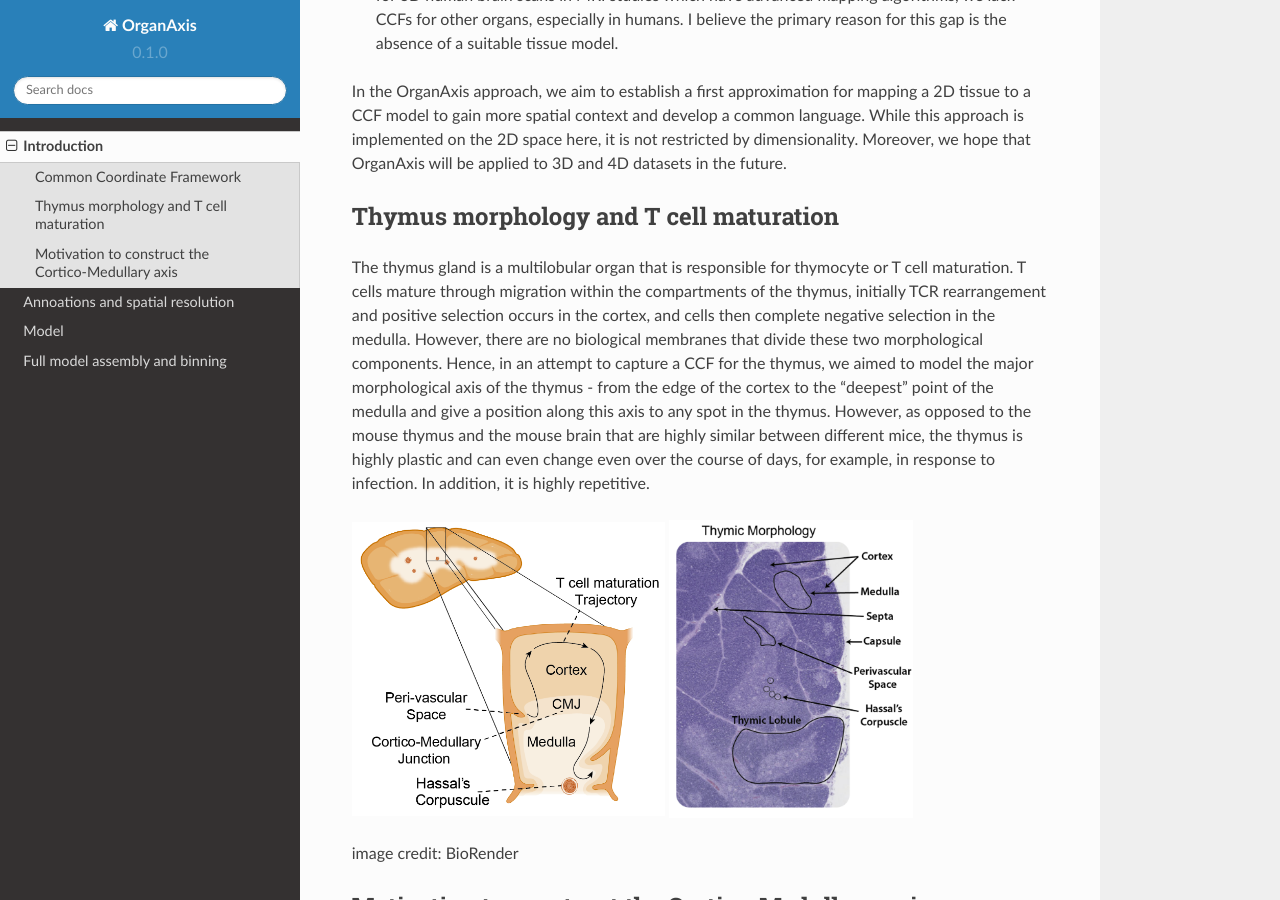
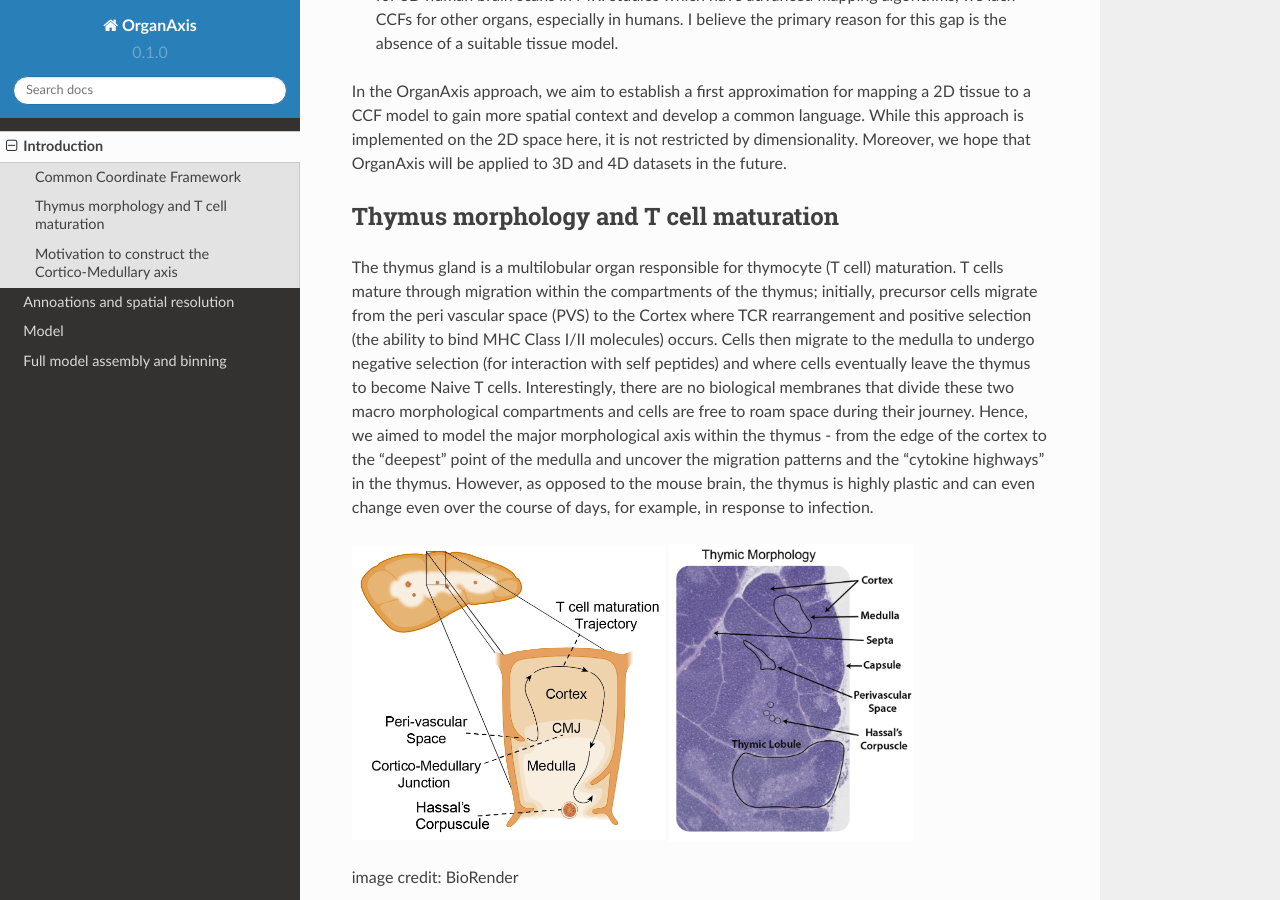
Before and after one commit to nadavyayon/organ_axis_tutorial, a Sphinx documentation site: the page built from docs/source/introduction.rst, in a window 1280 px wide and 900 px high, scrolled down 640 px. Built offline with Sphinx 7.4.7 and the Read the Docs theme 2.0.0, drawn with Linux system fonts in a browser that asks for light colours.

Commit message:
Update introduction.rst

```diff
--- a/docs/source/introduction.rst
+++ b/docs/source/introduction.rst
@@ -14,8 +14,8 @@ In the OrganAxis approach, we aim to establish a first approximation for mapping
 Thymus morphology and T cell maturation
 -----------------
 
-The thymus gland is a multilobular organ that is responsible for thymocyte or T cell maturation. T cells mature through migration within the compartments of the thymus, initially TCR rearrangement and positive selection occurs in the cortex, and cells then complete negative selection in the medulla. However, there are no biological membranes that divide these two morphological components.
-Hence, in an attempt to capture a CCF for the thymus, we aimed to model the major morphological axis of the thymus - from the edge of the cortex to the "deepest" point of the medulla and give a position along this axis to any spot in the thymus. However, as opposed to the mouse thymus and the mouse brain that are highly similar between different mice, the thymus is highly plastic and can even change even over the course of days, for example, in response to infection. In addition, it is highly repetitive.
+The thymus gland is a multilobular organ responsible for thymocyte (T cell) maturation. T cells mature through migration within the compartments of the thymus; initially, precursor cells migrate from the peri vascular space (PVS) to the Cortex where TCR rearrangement and positive selection (the ability to bind MHC Class I/II molecules) occurs.  Cells then migrate to the medulla to undergo negative selection (for interaction with self peptides) and where cells eventually leave the thymus to become Naive T cells.
+Interestingly, there are no biological membranes that divide these two macro morphological compartments and cells are free to roam space during their journey. Hence, we aimed to model the major morphological axis within the thymus - from the edge of the cortex to the “deepest” point of the medulla and uncover the migration patterns and the “cytokine highways”  in the thymus. However, as opposed to the mouse brain, the thymus is highly plastic and can even change even over the course of days, for example, in response to infection.
 
 |pic1| |pic2|
 
```
